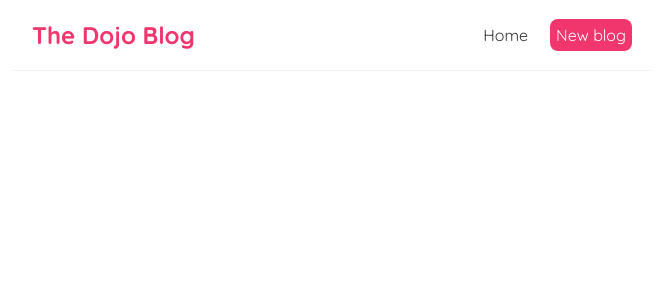
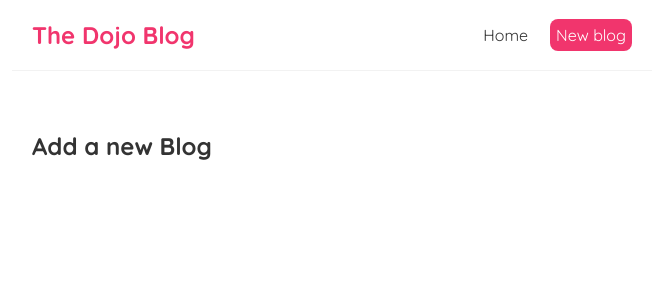
Before and after one commit to zebasp/dojoblog, a React (Create React App) app: page /create in a window 1280 px wide. Shown: the top 300 px of the page, without its empty margins (308-971 px from the left). Built offline with nearby package versions, Linux system fonts and the light colour scheme.

Commit message:
22 - exact match routes

```diff
--- a/src/App.js
+++ b/src/App.js
@@ -1,6 +1,7 @@
 import Navbar from "./Navbar";
 import Home from "./Home";
 import { BrowserRouter as Router, Routes, Route } from "react-router-dom";
+import Create from "./Create"
 
 function App() {
   return (
@@ -11,6 +12,8 @@
           <Routes>
             <Route path="/" element={<Home />}>
             </Route>
+            <Route path="/create" element={<Create />}>
+            </Route>
           </Routes>
         </div>
       </div>
--- /dev/null
+++ b/src/Create.js
@@ -0,0 +1,7 @@
+const Create = () => {
+    return (
+        <div className="create"><h2>Add a new Blog</h2></div>
+     );
+}
+
+export default Create;
```
